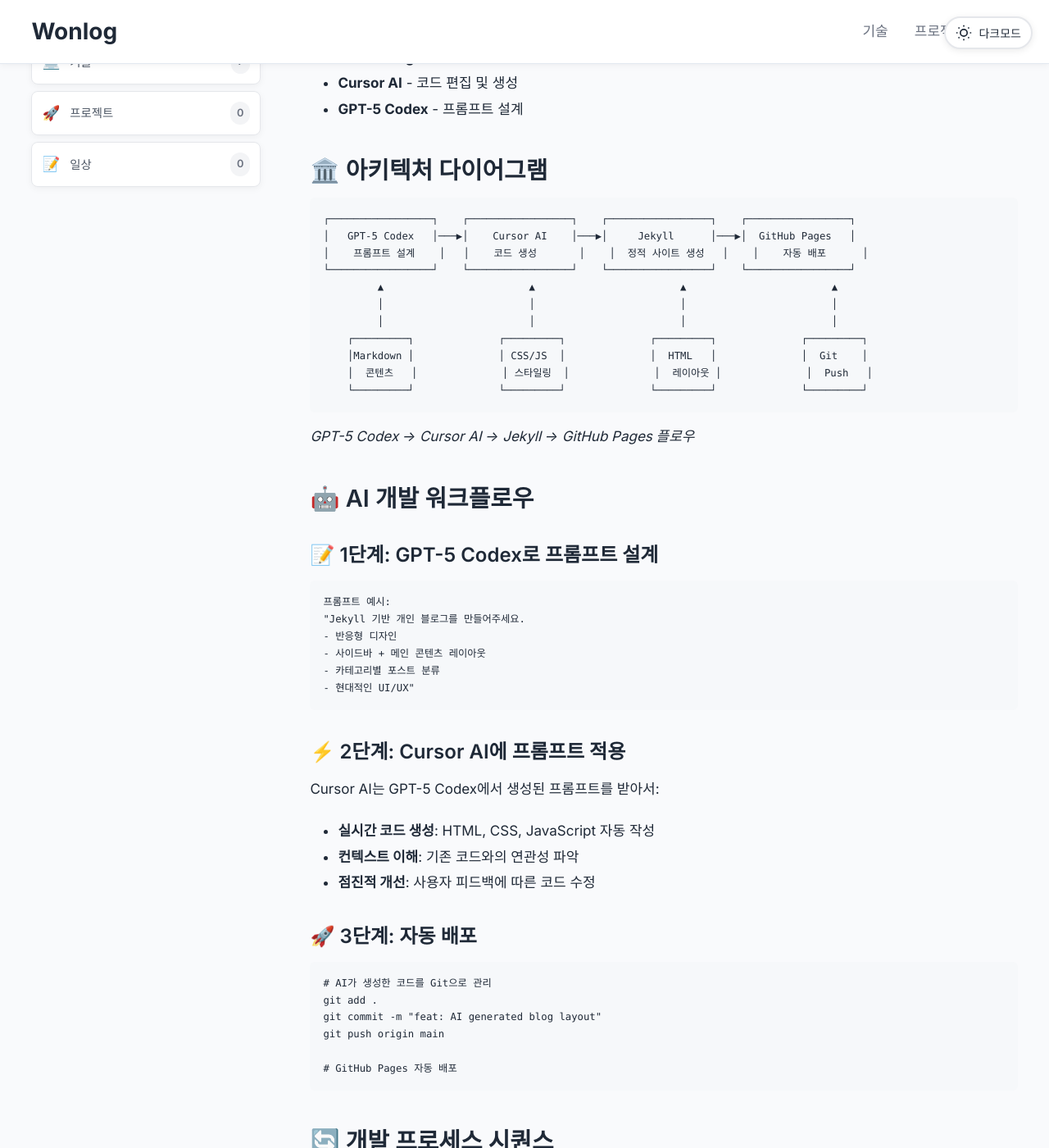
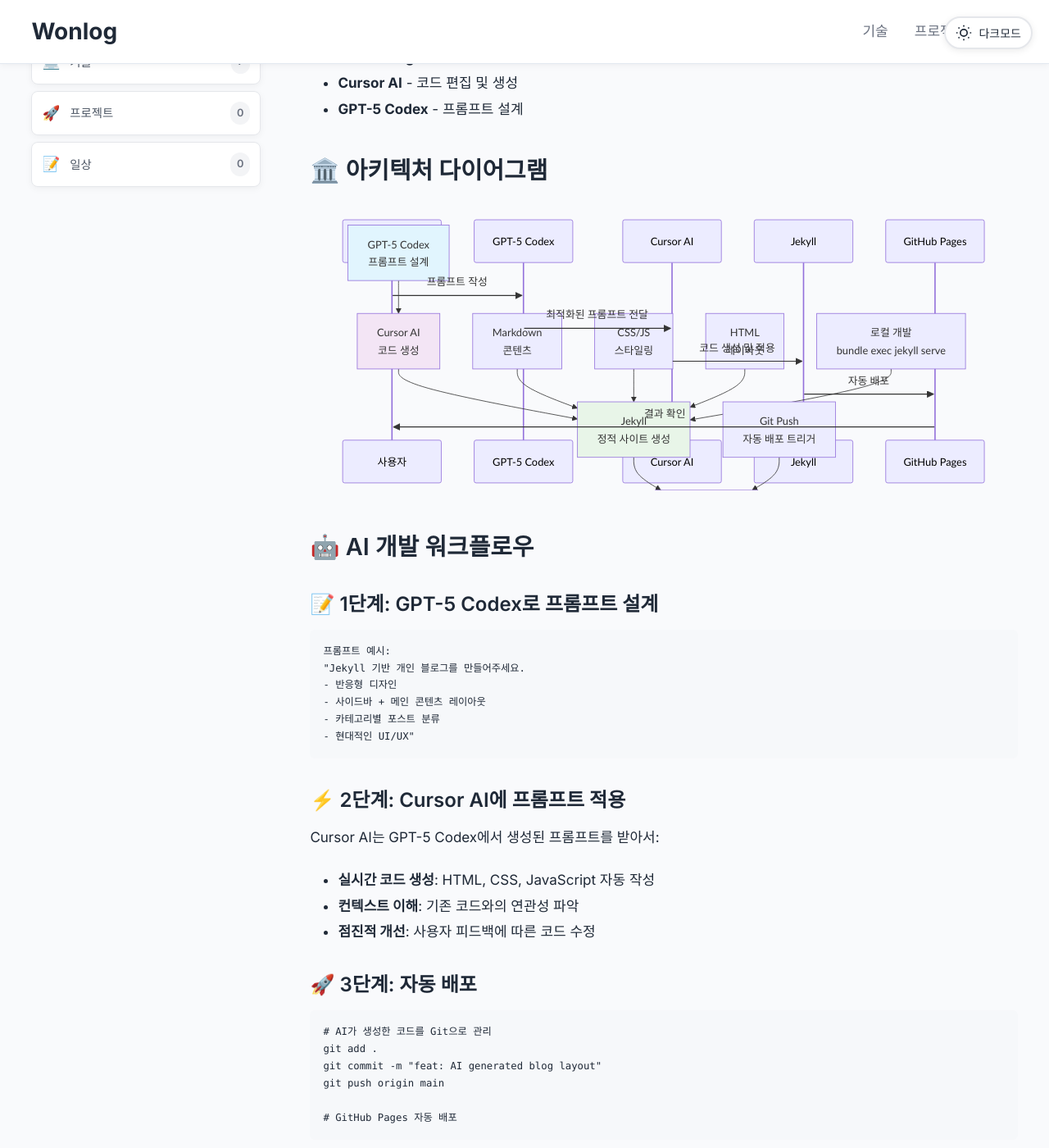
Before and after one commit to learningssik/learningssik.github.io, a Jekyll site: the page built from _public/tech/ai-powered-blog-development.md, in a window 1280 px wide and 1400 px high, scrolled down 799 px. Shown: the whole window at 82% size. Built offline with Jekyll 4.4.1, drawn with Linux system fonts in a browser that asks for light colours; some of the changed text lies outside the part shown.

Commit message:
docs: AI 블로그 개발기 - ASCII 다이어그램을 Mermaid로 변경
- 아키텍처 다이어그램을 Mermaid graph로 변경
- 개발 프로세스 시퀀스를 Mermaid sequenceDiagram으로 변경
- 이제 Mermaid 렌더링이 지원되므로 시각적으로 더 명확하게 표현

````diff
--- a/_public/tech/ai-powered-blog-development.md
+++ b/_public/tech/ai-powered-blog-development.md
@@ -27,21 +27,24 @@
 
 ## 🏛️ 아키텍처 다이어그램
 
+```mermaid
+graph TB
+    A[GPT-5 Codex<br/>프롬프트 설계] --> B[Cursor AI<br/>코드 생성]
+    B --> C[Jekyll<br/>정적 사이트 생성]
+    C --> D[GitHub Pages<br/>자동 배포]
+
+    E[Markdown<br/>콘텐츠] --> C
+    F[CSS/JS<br/>스타일링] --> C
+    G[HTML<br/>레이아웃] --> C
+
+    H[로컬 개발<br/>bundle exec jekyll serve] --> C
+    I[Git Push<br/>자동 배포 트리거] --> D
+
+    style A fill:#e1f5fe
+    style B fill:#f3e5f5
+    style C fill:#e8f5e8
+    style D fill:#fff3e0
 ```
-┌─────────────────┐    ┌─────────────────┐    ┌─────────────────┐    ┌─────────────────┐
-│   GPT-5 Codex   │───▶│    Cursor AI    │───▶│     Jekyll      │───▶│  GitHub Pages   │
-│    프롬프트 설계    │   │    코드 생성       │    │  정적 사이트 생성   │    │    자동 배포      │
-└─────────────────┘    └─────────────────┘    └─────────────────┘    └─────────────────┘
-         ▲                        ▲                        ▲                        ▲
-         │                        │                        │                        │
-         │                        │                        │                        │
-    ┌─────────┐              ┌─────────┐              ┌─────────┐              ┌─────────┐
-    │Markdown │              │ CSS/JS  │              │  HTML   │              │  Git    │
-    │  콘텐츠   │              │ 스타일링  │              │  레이아웃 │              │  Push   │
-    └─────────┘              └─────────┘              └─────────┘              └─────────┘
-```
-
-*GPT-5 Codex → Cursor AI → Jekyll → GitHub Pages 플로우*
 
 ## 🤖 AI 개발 워크플로우
 
@@ -77,17 +80,20 @@
 
 ## 🔄 개발 프로세스 시퀀스
 
+```mermaid
+sequenceDiagram
+    participant U as 사용자
+    participant G as GPT-5 Codex
+    participant C as Cursor AI
+    participant J as Jekyll
+    participant P as GitHub Pages
+
+    U->>G: 프롬프트 작성
+    G->>C: 최적화된 프롬프트 전달
+    C->>J: 코드 생성 및 적용
+    J->>P: 자동 배포
+    P->>U: 결과 확인
 ```
-사용자 ──프롬프트 작성──▶ GPT-5 Codex ──최적화된 프롬프트 전달──▶ Cursor AI
-  ▲                                                         │
-  │                                                         ▼
-  │                                                       Jekyll
-  │                                                         │
-  │                                                         ▼
-  └───────────────결과 확인─────────GitHub Pages ◀──────────자동 배포
-```
-
-*사용자 → GPT-5 Codex → Cursor AI → Jekyll → GitHub Pages → 사용자*
 
 ## 🏗️ 개발 과정 상세
 
````
